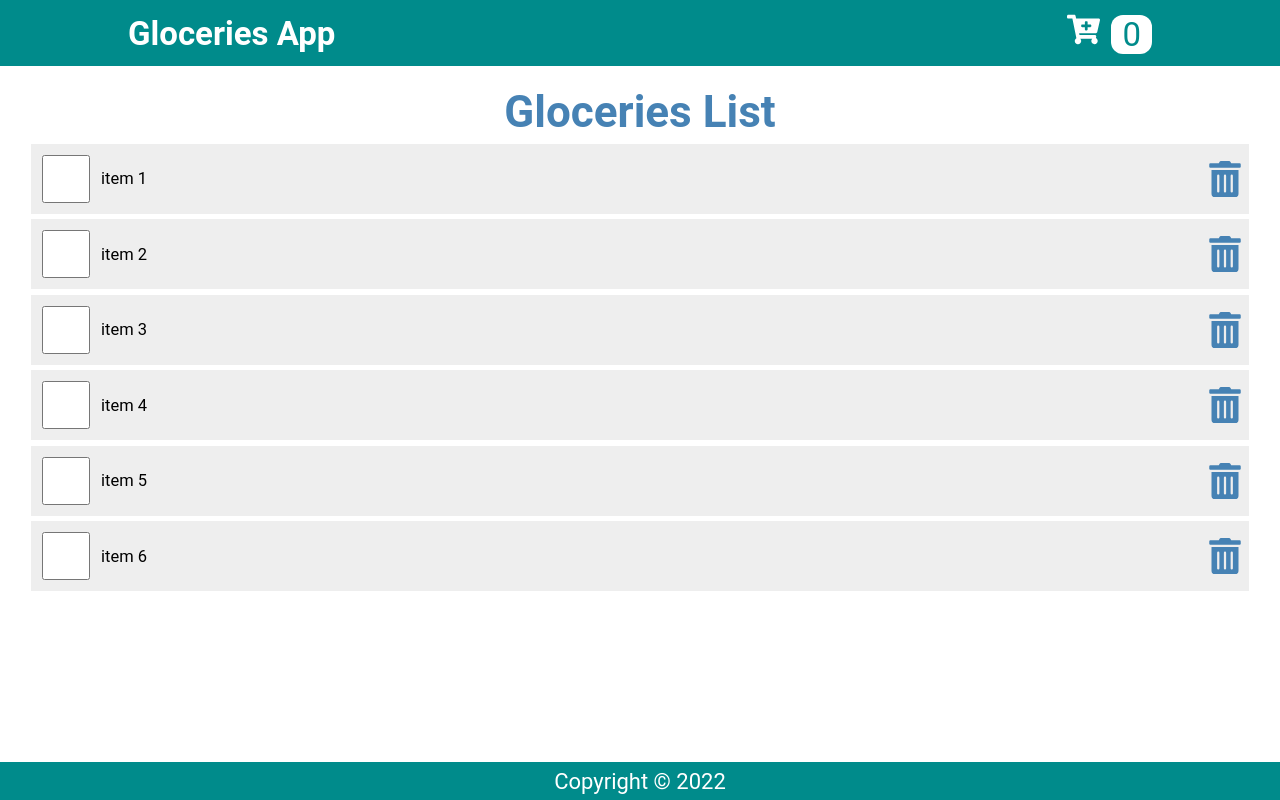
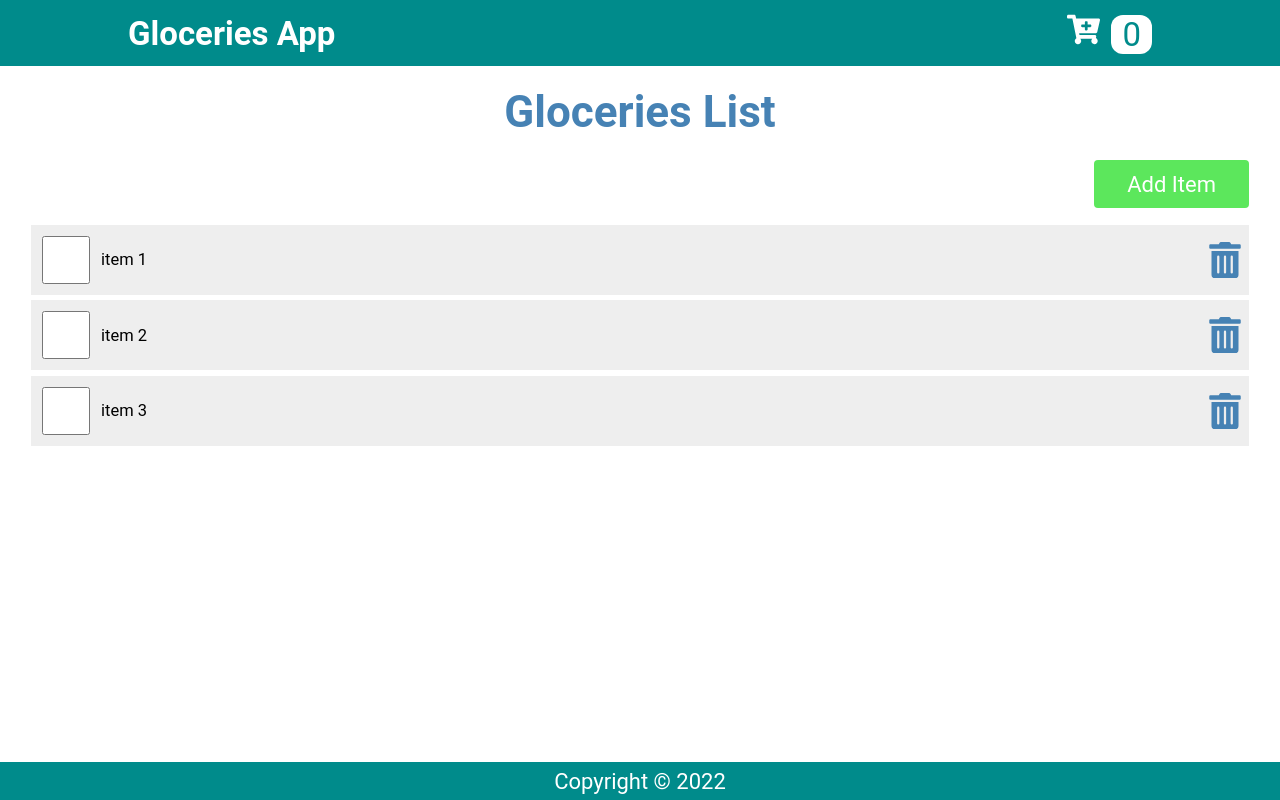
Before and after one commit to Arehmanali/React-Gloceries-App, a React (Create React App) app: page / in a window 1280 px wide. Built offline with nearby package versions, Linux system fonts and the light colour scheme.

Commit message:
added feature of adding new items in gloceries list

```diff
--- a/src/App.js
+++ b/src/App.js
@@ -2,6 +2,7 @@ import Header from "./components/Header";
 import Content from "./components/Content";
 import Footer from "./components/Footer";
 import OrderContextProvider from "./store/order-context";
+import { useState } from "react";
 
 function App() {
   return (
--- /dev/null
+++ b/src/components/AddItem.js
@@ -0,0 +1,39 @@
+import { useState } from "react";
+
+import Modal from "./Modal";
+import Backdrop from "./Backdrop";
+
+function AddItem({ newItem, setNewItem, handleSubmit, addItem }) {
+  const [modalIsOpen, setModalIsOpen] = useState(false);
+
+  function submitHandler() {
+    setModalIsOpen(true);
+  }
+
+  function closeModalHandler() {
+    setModalIsOpen(false);
+  }
+
+  return (
+    <div>
+      <div className="actions">
+        <button className="btn" onClick={submitHandler}>
+          Add Item
+        </button>
+      </div>
+      {modalIsOpen && (
+        <Modal
+          newItem={newItem}
+          setNewItem={setNewItem}
+          handleSubmit={handleSubmit}
+          onCancel={closeModalHandler}
+          onConfirm={closeModalHandler}
+          addItem={addItem}
+        />
+      )}
+      {modalIsOpen && <Backdrop onCancel={closeModalHandler} />}
+    </div>
+  );
+}
+
+export default AddItem;
--- /dev/null
+++ b/src/components/Backdrop.js
@@ -0,0 +1,7 @@
+import React from "react";
+
+const Backdrop = (props) => {
+  return <div className="backdrop" onClick={props.onCancel} />;
+};
+
+export default Backdrop;
--- a/src/components/Content.js
+++ b/src/components/Content.js
@@ -3,17 +3,16 @@ import classes from "./Content.module.css";
 import { FaTrashAlt } from "react-icons/fa";
 
 import { OrderContext } from "../store/order-context";
+import AddItem from "./AddItem";
 
 const Content = () => {
   const cartOrderCtx = useContext(OrderContext);
+  const [newItem, setNewItem] = useState("");
 
-  const [item, setItem] = useState([
+  const [items, setItem] = useState([
     { id: 1, checked: false, item: "item 1" },
     { id: 2, checked: false, item: "item 2" },
     { id: 3, checked: false, item: "item 3" },
-    { id: 4, checked: false, item: "item 4" },
-    { id: 5, checked: false, item: "item 5" },
-    { id: 6, checked: false, item: "item 6" },
   ]);
 
   function isItemChecked(item) {
@@ -22,26 +21,46 @@ const Content = () => {
       : cartOrderCtx.addToCart();
   }
   const handleCheckBox = (id) => {
-    const listItem = item.map((item) =>
+    const listItem = items.map((item) =>
       item.id === id ? { ...item, checked: !item.checked } : item
     );
+    setAndSaveItems(listItem);
+  };
 
-    setItem(listItem);
-    localStorage.setItem("shoppinglist", JSON.stringify(listItem));
+  const setAndSaveItems = (newItems) => {
+    setItem(newItems);
+    localStorage.setItem("shoppinglist", JSON.stringify(newItems));
   };
 
   const handleDeleteBtn = (id) => {
-    const listItem = item.filter((item) => item.id !== id);
-    setItem(listItem);
-    localStorage.setItem("shoppinglist", JSON.stringify(listItem));
+    const listItem = items.filter((item) => item.id !== id);
+    setAndSaveItems(listItem);
+  };
+
+  const addItem = (item) => {
+    const id = items.length + 1;
+    const myNewItem = { id, checked: false, item };
+    const listItem = [...items, myNewItem];
+    setAndSaveItems(listItem);
+  };
+
+  const handleSubmit = (e) => {
+    e.preventDefault();
   };
 
   return (
     <main className={classes.main}>
       <h1>Gloceries List</h1>
-      {item.length ? (
+      <AddItem
+        newItem={newItem}
+        setNewItem={setNewItem}
+        handleSubmit={handleSubmit}
+        addItem={addItem}
+      />
+      <div>
+        {items.length ? (
           <ul>
-          {item.map((item) => (
+            {items.map((item) => (
               <li className={classes.item} key={item.id}>
                 <input
                   type="checkbox"
@@ -52,7 +71,9 @@ const Content = () => {
                   }}
                 ></input>
                 <label
-                style={item.checked ? { textDecoration: "line-through" } : null}
+                  style={
+                    item.checked ? { textDecoration: "line-through" } : null
+                  }
                   onDoubleClick={() => {
                     handleCheckBox(item.id);
                   }}
@@ -73,8 +94,11 @@ const Content = () => {
             ))}
           </ul>
         ) : (
-        <p style={{ margin: "2rem", color: "darkred" }}>Your list is empty.</p>
+          <p style={{ margin: "2rem", color: "darkred" }}>
+            Your list is empty.
+          </p>
         )}
+      </div>
     </main>
   );
 };
--- a/src/components/Header.js
+++ b/src/components/Header.js
@@ -6,7 +6,6 @@ import { OrderContext } from "../store/order-context";
 
 const Header = () => {
   const cartOrdersCtx = useContext(OrderContext);
-  console.log(cartOrdersCtx);
 
   return (
     <header className={classes.header}>
--- /dev/null
+++ b/src/components/Modal.js
@@ -0,0 +1,56 @@
+function Modal({
+  newItem,
+  setNewItem,
+  handleSubmit,
+  onConfirm,
+  onCancel,
+  addItem,
+}) {
+  function cancelHandler() {
+    onCancel();
+  }
+
+  function confirmHandler() {
+    if (!newItem) return;
+    console.log(newItem);
+    setNewItem("");
+    addItem(newItem);
+    onConfirm();
+  }
+
+  return (
+    <form className="addForm" onSubmit={handleSubmit}>
+      <div className="modal">
+        <h1>Add New Item</h1>
+        <div className="ItemForm">
+          <label htmlFor="addItem">Add Item</label>
+          <input
+            autoFocus
+            id="addItem"
+            type="text"
+            placeholder="Add New Item"
+            required
+            value={newItem}
+            onChange={(e) => {
+              setNewItem(e.target.value);
+            }}
+          ></input>
+        </div>
+
+        <button className="btn btn--alt" onClick={cancelHandler}>
+          Cancel
+        </button>
+        <button
+          type="submit"
+          aria-label="Add Item"
+          className="btn"
+          onClick={confirmHandler}
+        >
+          Add Item
+        </button>
+      </div>
+    </form>
+  );
+}
+
+export default Modal;
--- a/src/index.css
+++ b/src/index.css
@@ -16,6 +16,75 @@ body {
   -moz-osx-font-smoothing: grayscale;
 }
 
+.addForm {
+  width: 100%;
+  display: flex;
+  justify-content: flex-start;
+  margin: 0.5rem 0 0;
+  padding: 0 0.5rem 0.25rem;
+  border-bottom: 1px solid #eee;
+}
+
+.addForm label {
+  position: absolute;
+  left: -99999px;
+  color: black;
+}
+
+.addForm input[type="text"] {
+  flex-grow: 1;
+  width: 75%;
+  max-width: calc(100% - 50px);
+  min-height: 48px;
+  font-size: 1rem;
+  padding: 0.25rem;
+  margin-top: 20px;
+  border-radius: 0.25rem;
+  outline: none;
+}
+
+button {
+  height: 48px;
+  min-width: 48px;
+  border-radius: 0.25rem;
+  padding: 0.5rem;
+  font-size: 1rem;
+  background-color: aliceblue;
+  color: mediumblue;
+  cursor: pointer;
+}
+
+button:focus,
+button:hover {
+  color: white;
+  background-color: limegreen;
+  outline: none;
+}
+
+.searchForm {
+  width: 100%;
+  display: flex;
+  justify-content: flex-start;
+  margin: 0.25rem 0 0;
+  padding: 0 0.5rem 0.25rem;
+  border-bottom: 1px solid #eee;
+}
+
+.searchForm label {
+  position: absolute;
+  left: -99999px;
+}
+
+.searchForm input[type="text"] {
+  flex-grow: 1;
+  max-width: 100%;
+  min-height: 48px;
+  font-size: 1rem;
+  padding: 0.25rem;
+  border-radius: 0.25rem;
+  outline: none;
+}
+
 .App {
   display: flex;
   flex-direction: column;
@@ -27,3 +96,70 @@ body {
   border: 1px solid mediumblue;
   margin: auto;
 }
+
+h1,
+h2 {
+  color: #333333;
+}
+
+.btn {
+  font: inherit;
+  padding: 0.5rem 1.5rem;
+  cursor: pointer;
+  border-radius: 4px;
+  background-color: rgb(92, 231, 92);
+  color: white;
+  border: 1px rgb(92, 231, 92);
+  margin-top: 1rem;
+  margin-right: 0.5rem;
+  margin-bottom: 0.5rem;
+}
+
+.btn:hover {
+  background-color: green;
+  border-color: green;
+}
+
+.btn--alt {
+  background-color: rgb(216, 67, 67);
+  color: white;
+}
+
+.btn--alt:hover {
+  background-color: red;
+}
+
+.card {
+  background-color: white;
+  border-radius: 4px;
+  box-shadow: 0 1px 4px rgba(0, 0, 0, 0.2);
+  padding: 1rem;
+  width: 20rem;
+}
+
+.actions {
+  text-align: right;
+}
+
+.modal {
+  box-shadow: 0 1px 4px rgba(0, 0, 0, 0.2);
+  border-radius: 6px;
+  background-color: white;
+  padding: 1rem;
+  text-align: center;
+  width: 30rem;
+  z-index: 10;
+  position: fixed;
+  top: 20vh;
+  left: calc(50% - 15rem);
+}
+
+.backdrop {
+  position: fixed;
+  z-index: 1;
+  background-color: rgba(0, 0, 0, 0.75);
+  width: 100%;
+  height: 100vh;
+  top: 0;
+  left: 0;
+}
```
Lines whose indentation alone changed are shown as unchanged.
